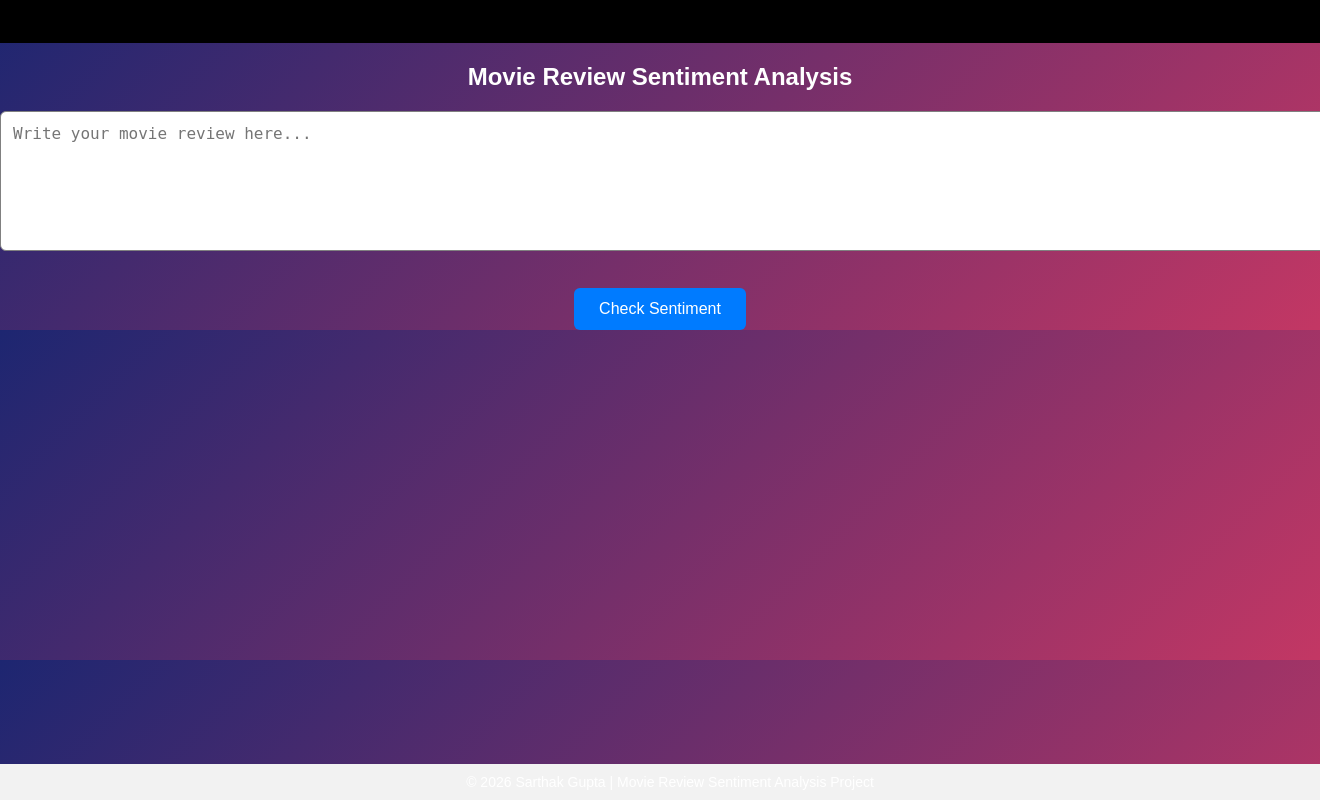
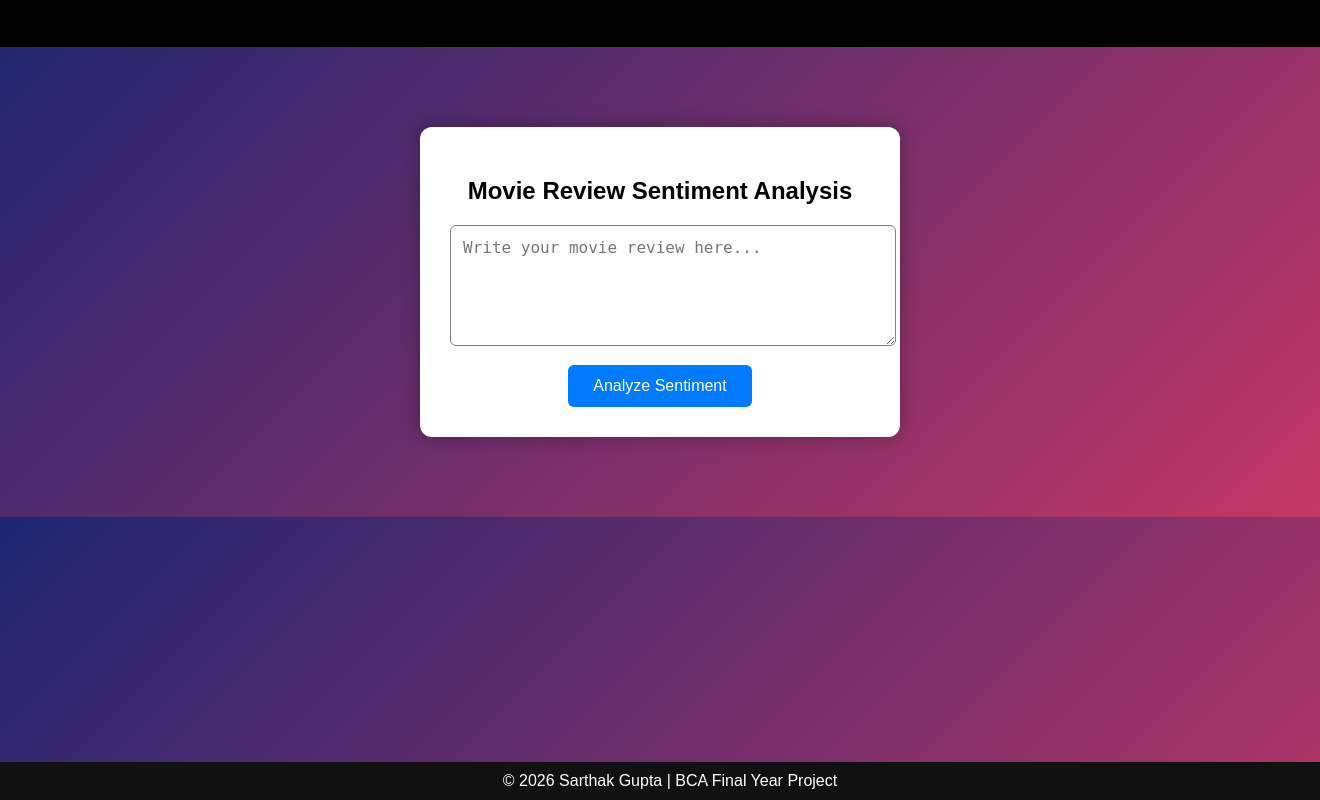
Before and after one commit to sarthakgupta2107/movie-review-sentiment-analysis, a Flask app: page / in a window 1320 px wide; the page is wider, and only the part inside the window is pictured. Run offline with Flask 3, Linux system fonts and the light colour scheme; parts of the project's set-up code (start-up, migrations or seed data) failed here and were passed over.

Commit message:
Update index.html

```diff
--- a/templates/index.html
+++ b/templates/index.html
@@ -1,31 +1,44 @@
-
 <!DOCTYPE html>
 <html>
 <head>
 <title>Movie Review Sentiment Analysis</title>
 <link rel="stylesheet" href="/static/style.css">
 </head>
+
 <body>
 
-  <div style="background:#000; color:white; padding:10px;">
-<marquee behavior="scroll" direction="left" scrollamount="6">
-🚀 Movie Review Sentiment Analysis Project | Developed by Sarthak Gupta
+<div class="marquee">
+<marquee scrollamount="7">
+🚀 Movie Review Sentiment Analysis | Developed by Sarthak Gupta (BCA Final Year)
 </marquee>
 </div>
+
+<div class="container">
 
 <h2>Movie Review Sentiment Analysis</h2>
 
 <form action="/predict" method="post">
-<textarea name="review" placeholder="Write your movie review here..." rows="6" cols="60"></textarea><br><br>
-<button type="submit">Check Sentiment</button>
+
+<textarea name="review" rows="5" placeholder="Write your movie review here..."></textarea>
+
+<br>
+
+<button type="submit">Analyze Sentiment</button>
+
 </form>
 
 {% if result %}
-<h3>Sentiment: {{ result }}</h3>
+
+<div class="result {% if result == 'positive' %}positive{% else %}negative{% endif %}">
+Sentiment: {{ result }}
+</div>
+
 {% endif %}
 
-  <footer style="position:fixed; bottom:0; width:100%; background:#f2f2f2; padding:10px; text-align:center; font-size:14px;">
-    © 2026 Sarthak Gupta | Movie Review Sentiment Analysis Project
+</div>
+
+<footer>
+© 2026 Sarthak Gupta | BCA Final Year Project
 </footer>
 
 </body>
```
